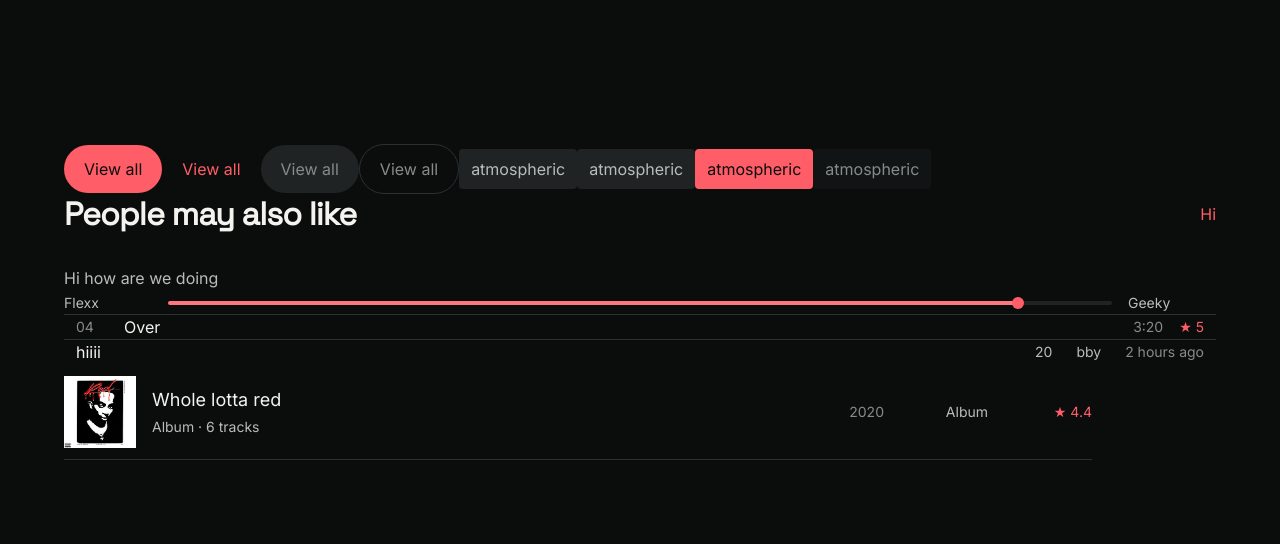
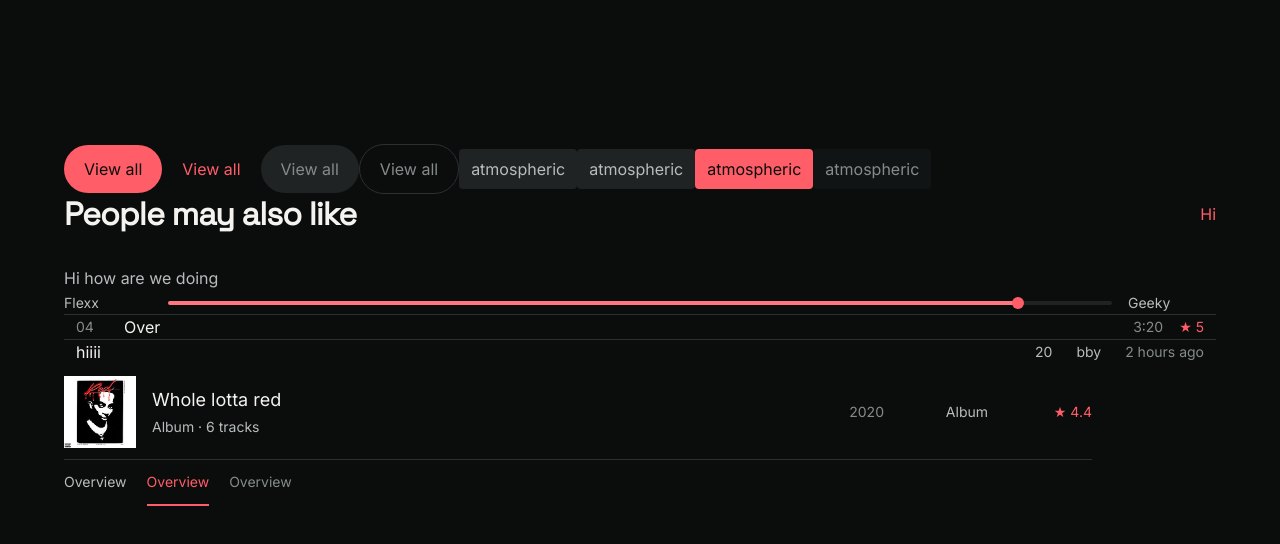
Before and after one commit to holydynamited/tunecursion, a React (Vite) app in the folder client/: page / in a window 1280 px wide. Shown: the top 544 px of the page. Built offline with nearby package versions, Linux system fonts and the light colour scheme.

Commit message:
feat:add profile tab reusable component

```diff
--- a/client/src/app/App.tsx
+++ b/client/src/app/App.tsx
@@ -5,6 +5,7 @@ import DimensionRow from "../shared/ui/DimensionRow/DimensionRow"
 import TrackRow from "../shared/ui/TrackRow/TrackRow"
 import DiscussionRow from "../shared/ui/DiscussionRow/DiscussionRow"
 import ReleaseRow from "../shared/ui/ReleaseRow/ReleaseRow"
+import ProfileTab from "../shared/ui/ProfileTab/ProfileTab"
 
 
 import wlr from '../assets/wlr.jpg'
@@ -62,6 +63,12 @@ function App() {
 
       <ReleaseRow type="album" name="Whole lotta red" trackCount={6} releaseYear={2020} rating={4.4} imageStr={wlr}/>
 
+      <div className="flex w-full gap-5">
+      <ProfileTab text="Overview"/>
+      <ProfileTab text="Overview" active/>
+      <ProfileTab text="Overview" disabled/>
+      </div>
+
 
     </div>
 
--- /dev/null
+++ b/client/src/shared/ui/ProfileTab/ProfileTab.tsx
@@ -0,0 +1,45 @@
+
+type Props = {
+    text:string,
+    active?:boolean,
+    disabled?:boolean
+}
+
+const activeStyles = "text-accent border-b-2 border-accent outline-none"
+
+const disabledStyles = " text-text-muted outline-none "
+
+
+
+export default function ProfileTab({text, active=false,disabled=false}:Props){
+
+    return(
+        <button
+
+        disabled={disabled}
+  className={`
+    inline-flex
+    flex-col
+    items-start
+    justify-start
+    gap-tc-8
+    py-tc-12
+
+    ${disabled
+                ? disabledStyles
+                : active
+                    ? activeStyles
+                    :'text-text-secondary hover:text-text-primary focus-visible:outline-none focus-visible:border-b-2    focus-visible:border-accent focus-visible:text-text-primary'}
+
+
+        ${disabled?'cursor-not-allowed':'cursor-pointer'}
+    font-body
+    text-tc-14
+    font-medium
+    leading-tc-20
+  `}
+>
+  {text}
+</button>
+    )
+}
```
